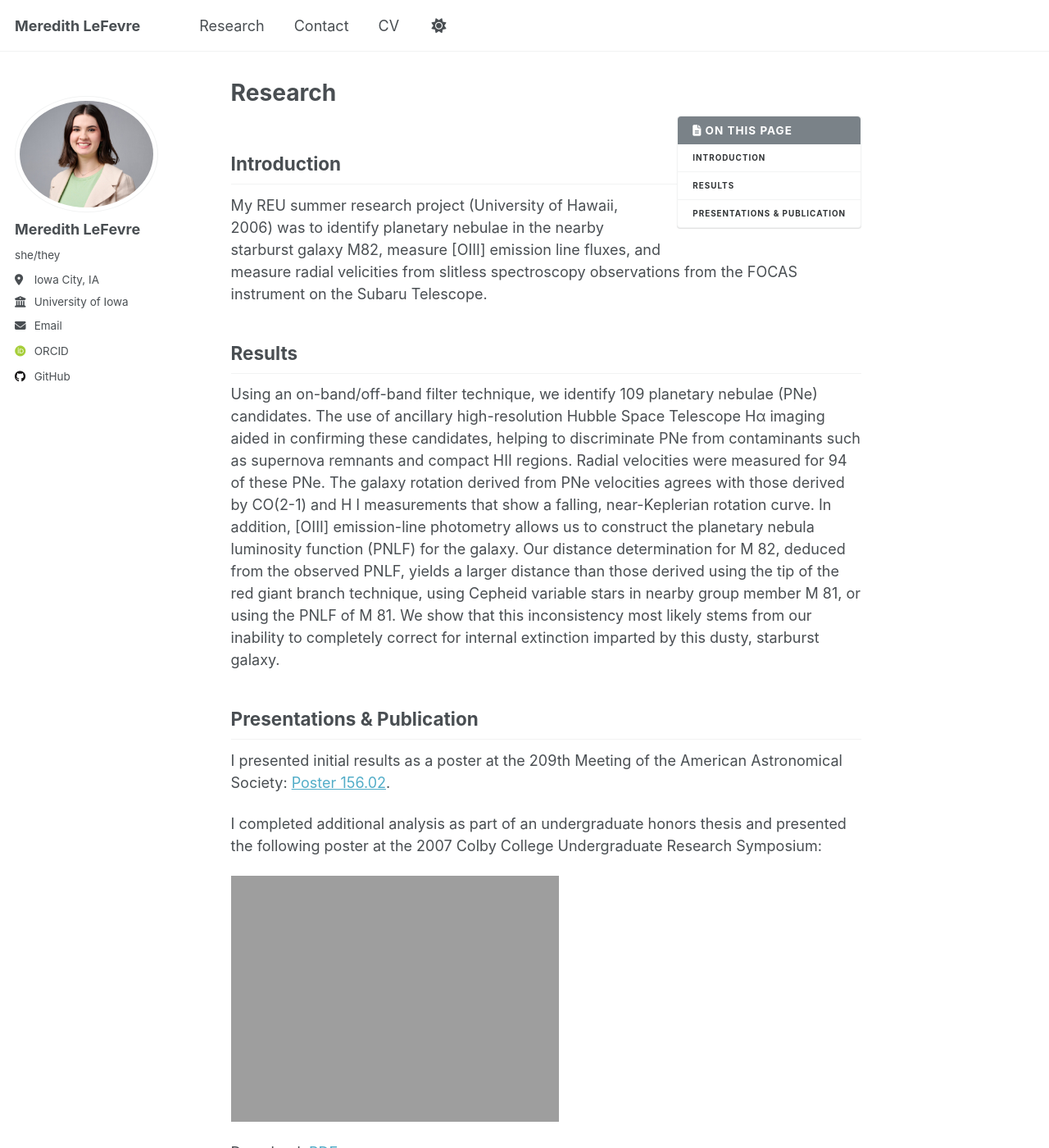
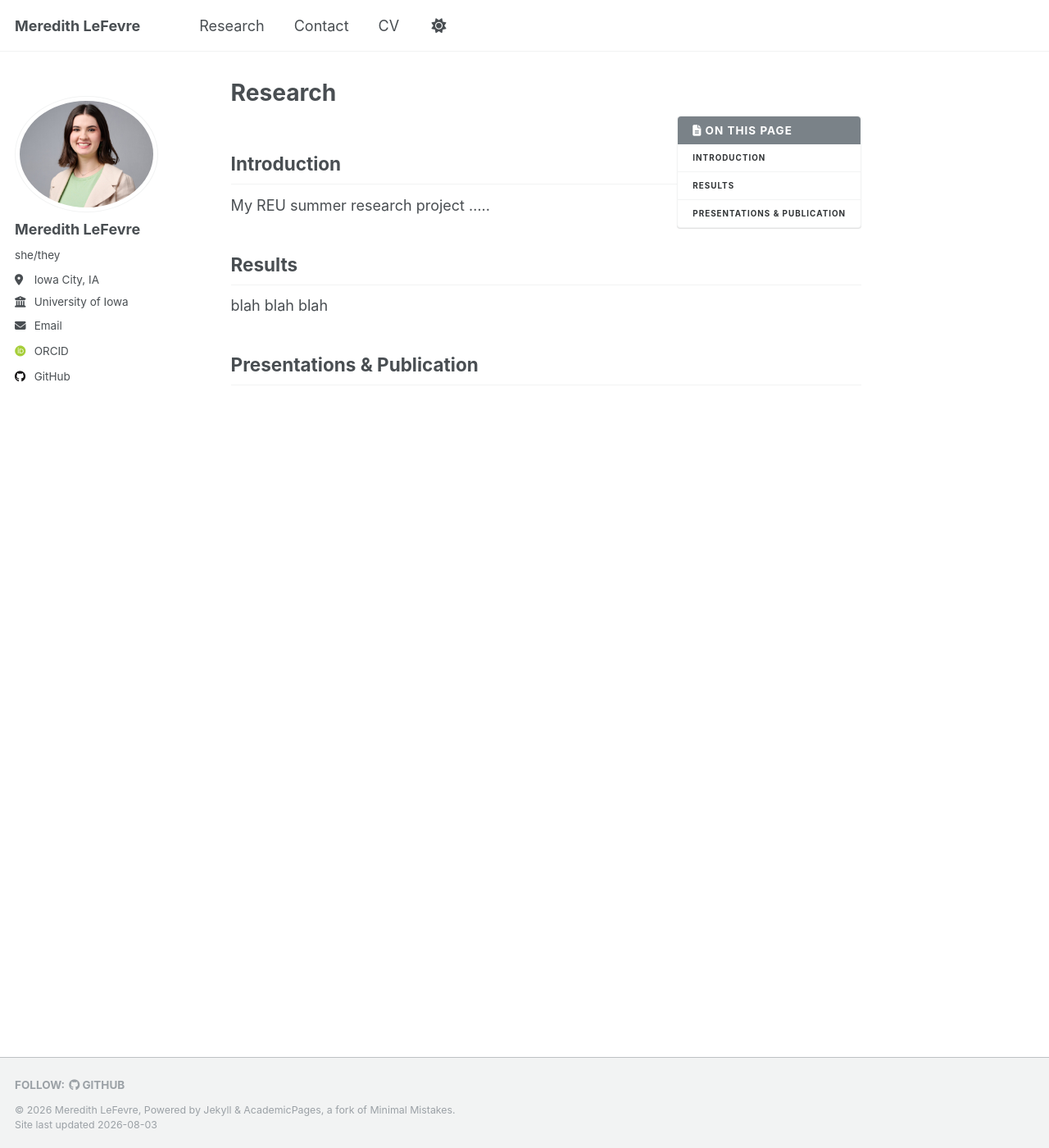
Before and after one commit to meredith-lefevre/meredith-lefevre.github.io, a Jekyll site: the page built from _pages/research.md, in a window 1280 px wide and 1400 px high. Shown: the whole window at 82% size. Built offline with Jekyll 4.4.1, drawn with Linux system fonts in a browser that asks for light colours; some web fonts are replaced; a script that is not in the unit is left out; some of the changed text lies outside the part shown.

Commit message:
Update research.md

```diff
--- a/_pages/research.md
+++ b/_pages/research.md
@@ -9,20 +9,10 @@ author_profile: true
 
 ## Introduction
 
-My REU summer research project (University of Hawaii, 2006) was to identify planetary nebulae in the nearby starburst galaxy M82, measure [OIII] emission line fluxes, and measure radial velicities from slitless spectroscopy observations from the FOCAS instrument on the Subaru Telescope.
+My REU summer research project .....
 
 ## Results
 
-Using an on-band/off-band filter technique, we identify 109 planetary nebulae (PNe) candidates. The use of ancillary high-resolution Hubble Space Telescope Hα imaging aided in confirming these candidates, helping to discriminate PNe from contaminants such as supernova remnants and compact HII regions. Radial velocities were measured for 94 of these PNe. The galaxy rotation derived from PNe velocities agrees with those derived by CO(2-1) and H I measurements that show a falling, near-Keplerian rotation curve. In addition, [OIII] emission-line photometry allows us to construct the planetary nebula luminosity function (PNLF) for the galaxy. Our distance determination for M 82, deduced from the observed PNLF, yields a larger distance than those derived using the tip of the red giant branch technique, using Cepheid variable stars in nearby group member M 81, or using the PNLF of M 81. We show that this inconsistency most likely stems from our inability to completely correct for internal extinction imparted by this dusty, starburst galaxy.
+blah blah blah
 
 ## Presentations & Publication
-
-I presented initial results as a poster at the 209th Meeting of the American Astronomical Society: [Poster 156.02](https://ui.adsabs.harvard.edu/abs/2006AAS...20915602J/abstract).
-
-I completed additional analysis as part of an undergraduate honors thesis and presented the following poster at the 2007 Colby College Undergraduate Research Symposium:
-
-![2007 M82 PNe Research Poster]({{ base_path }}/images/m82pne_poster.png)
-
-Download: [PDF]({{ base_path }}/files/m82pne_poster.pdf)
-
-I published these results in [Johnson et al. 2009, ApJ, 697, 1138](https://dx.doi.org/10.1088/0004-637X/697/2/1138).
```
